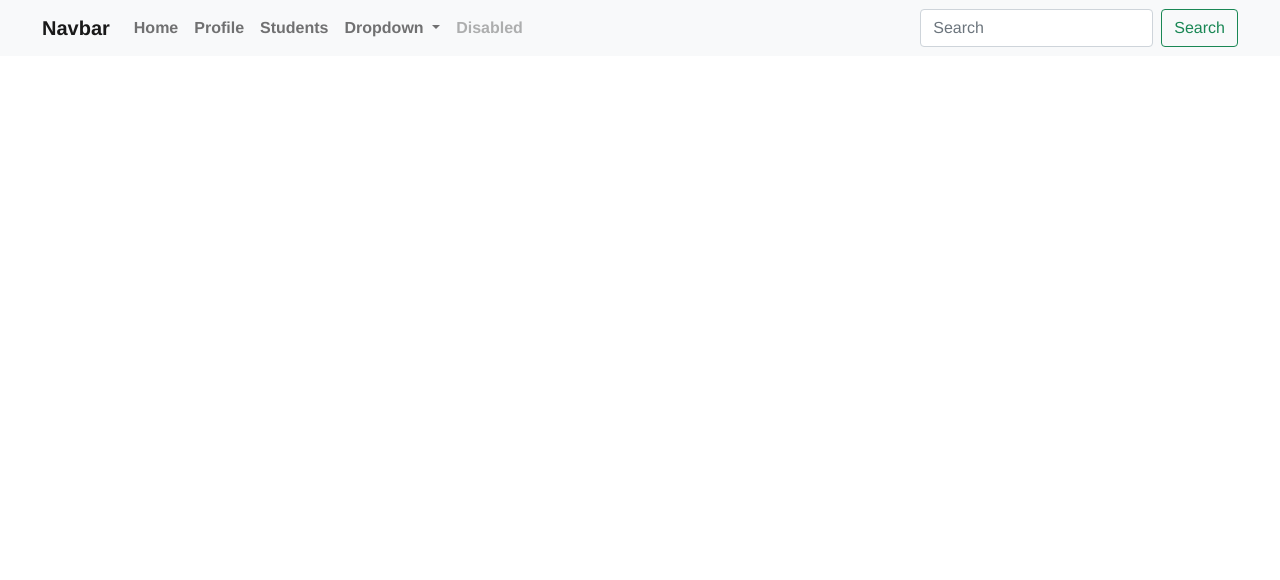
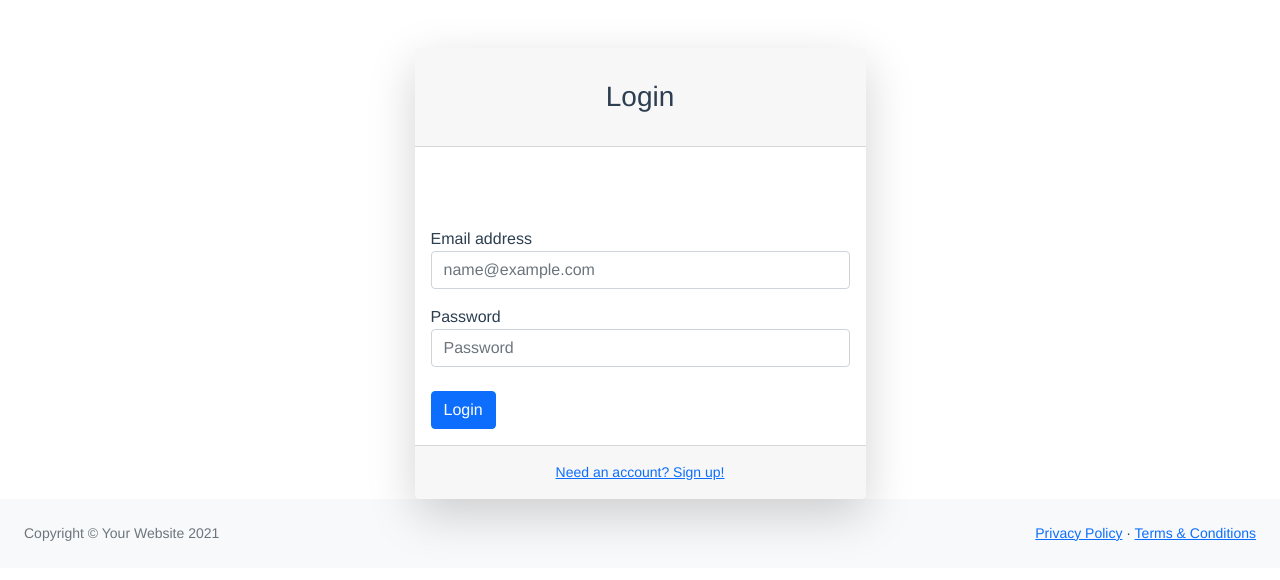
Before and after one commit to Lexarque/library_vue-cli, a Vue app: page /login in a window 1280 px wide. Shown: the top 580 px of the page. Built offline with nearby package versions, Linux system fonts and the light colour scheme.

Commit message:
"Added login feature"

```diff
--- a/public/index.html
+++ b/public/index.html
@@ -7,6 +7,7 @@
     <link rel="icon" href="<%= BASE_URL %>favicon.ico">
     <title><%= htmlWebpackPlugin.options.title %></title>
     <link href="https://cdn.jsdelivr.net/npm/bootstrap@5.0.2/dist/css/bootstrap.min.css" rel="stylesheet" integrity="sha384-EVSTQN3/azprG1Anm3QDgpJLIm9Nao0Yz1ztcQTwFspd3yD65VohhpuuCOmLASjC" crossorigin="anonymous">
+    <script defer src="https://use.fontawesome.com/releases/v5.15.4/js/all.js" integrity="sha384-rOA1PnstxnOBLzCLMcre8ybwbTmemjzdNlILg8O7z1lUkLXozs4DHonlDtnE7fpc" crossorigin="anonymous"></script>
   </head>
   <body>
     <noscript>
--- a/src/App.vue
+++ b/src/App.vue
@@ -1,6 +1,6 @@
 <template>
 <div id="app">
-  <nav class="navbar navbar-expand-lg navbar-light bg-light">
+  <nav class="navbar navbar-expand-lg navbar-light bg-light" v-if="authenticated"> <!-- v-if="authenticated" -->
   <div class="container-fluid">
     <a class="navbar-brand" href="#">Navbar</a>
     <button class="navbar-toggler" type="button" data-bs-toggle="collapse" data-bs-target="#navbarSupportedContent" aria-controls="navbarSupportedContent" aria-expanded="false" aria-label="Toggle navigation">
@@ -25,21 +25,18 @@
             <li><a class="dropdown-item" href="#">Action</a></li>
             <li><a class="dropdown-item" href="#">Another action</a></li>
             <li><hr class="dropdown-divider"></li>
-            <li><a class="dropdown-item" href="#">Something else here</a></li>
+            <li><a class="dropdown-item" href="#" v-on:click="Logout()">Logout</a></li>
           </ul>
         </li>
-        <li class="nav-item">
-          <a class="nav-link disabled" href="#" tabindex="-1" aria-disabled="true">Disabled</a>
-        </li>
       </ul>
-      <form class="d-flex">
+      <!-- <form class="d-flex">
         <input class="form-control me-2" type="search" placeholder="Search" aria-label="Search">
         <button class="btn btn-outline-success" type="submit">Search</button>
-      </form>
+      </form> -->
     </div>
   </div>
 </nav>
-<router-view></router-view>
+<router-view @authenticated='setAuthenticated'></router-view>
 </div>
 
 
@@ -50,7 +47,6 @@
   font-family: Avenir, Helvetica, Arial, sans-serif;
   -webkit-font-smoothing: antialiased;
   -moz-osx-font-smoothing: grayscale;
-  text-align: center;
   color: #2c3e50;
 }
 
@@ -67,3 +63,38 @@ nav a.router-link-exact-active {
   color: #42b983;
 }
 </style>
+
+<script>
+  export default {
+    name: "App",
+    data() {
+      return {
+        authenticated: localStorage.getItem('status'),
+        email: '',
+        role: ''
+      };
+    },
+    methods: {
+      Logout: function() {
+        localStorage.clear();
+        this.authenticated = false;
+        this.RedirectLogin();
+      },
+      RedirectLogin: function() {
+        if (this.authenticated == false) {
+          this.$router.replace({name:'Login'});
+        }
+      },
+      setAuthenticated: function(status) {
+        this.authenticated = status;
+      },
+    },
+    mounted() {
+      this.RedirectLogin();
+      if (JSON.parse(localStorage.getItem('data')) != null) {
+        this.role = JSON.parse(localStorage.getItem('data')).role;
+        this.email = JSON.parse(localStorage.getItem('data')).email;
+      }
+    }
+  }
+</script>
--- a/src/components/Home.vue
+++ b/src/components/Home.vue
@@ -1,5 +1,5 @@
 <template>
-   <div class="px-5 text position-absolute top-50 start-50 translate-middle">
+   <div class="px-5 text position-absolute top-50 start-50 translate-middle" style="text-align:center">
       <h1>Hello Fam</h1>
       <p>cruising down the street with my six fo, jockin the bihces, slappin' the hoes</p>
    </div>
--- /dev/null
+++ b/src/components/Login.vue
@@ -0,0 +1,88 @@
+<template>
+    <div id="layoutAuthentication">
+            <div id="layoutAuthentication_content">
+                <main>
+                    <div class="container">
+                        <div class="row justify-content-center">
+                            <div class="col-lg-5">
+                                <div class="card shadow-lg border-0 rounded-lg mt-5">
+                                    <div class="card-header"><h3 class="text-center font-weight-light my-4">Login</h3></div>
+                                    <div class="card-body">
+                                        <br>
+                                        <p> {{ message }} </p>
+                                        <br>
+                                        <form v-on:click="Login()">
+                                            <div class="mb-3">
+                                                <label for="inputEmail">Email address</label>
+                                                <input v-model="email" class="form-control" id="inputEmail" type="email" placeholder="name@example.com" />
+                                            </div>
+                                            <div class="mb-3">
+                                                <label for="inputPassword">Password</label>
+                                                <input v-model="password" v-on:keyup.enter="Login()" class="form-control" id="inputPassword" type="password" placeholder="Password" />
+
+                                            </div>
+                                            <div class="d-flex align-items-center justify-content-between mt-4 mb-0">
+                                                <a class="btn btn-primary" v-on:click="Login()"><span style="color: #fff;">Login</span></a>
+                                            </div>
+                                        </form>
+                                    </div>
+                                    <div class="card-footer text-center py-3">
+                                        <div class="small"><a href="register.html">Need an account? Sign up!</a></div>
+                                    </div>
+                                </div>
+                            </div>
+                        </div>
+                    </div>
+                </main>
+            </div>
+            <div id="layoutAuthentication_footer">
+                <footer class="py-4 bg-light mt-auto">
+                    <div class="container-fluid px-4">
+                        <div class="d-flex align-items-center justify-content-between small">
+                            <div class="text-muted">Copyright &copy; Your Website 2021</div>
+                            <div>
+                                <a href="#">Privacy Policy</a>
+                                &middot;
+                                <a href="#">Terms &amp; Conditions</a>
+                            </div>
+                        </div>
+                    </div>
+                </footer>
+            </div>
+        </div>
+</template>
+<script>
+    export default{
+        name: 'Login_Page',
+        data(){
+            return{
+                email: '',
+                password: '',
+                message: ''
+            }
+        },
+        methods:{
+            Login(){
+                let credentials = {
+                    email: this.email,
+                    password: this.password
+                }
+                this.axios.post('http://localhost:8000/api/login', credentials)
+                .then(res => {
+                    console.log(res.data);
+                    localStorage.setItem('token', res.data.token);
+                    localStorage.setItem('user', JSON.stringify(res.data.data.email));
+                    localStorage.setItem('role', res.data.role);
+                    localStorage.setItem('status', true);
+                    this.message = "Login Success";
+                    this.$emit('authenticated', true);
+                    location.href = '/';
+                }).catch(error => {
+                    this.message = "invalid credentials";
+                    console.log(error);
+                })
+            },
+        }
+
+    }
+</script>
--- a/src/components/Profile.vue
+++ b/src/components/Profile.vue
@@ -1,5 +1,7 @@
 <template>
+<div style="text-align:center">
     <h3>this is a profile page</h3>
+</div>
 </template>
 
 <script>
```
Also changed, not shown: src/main.js (+7 -1 lines).
